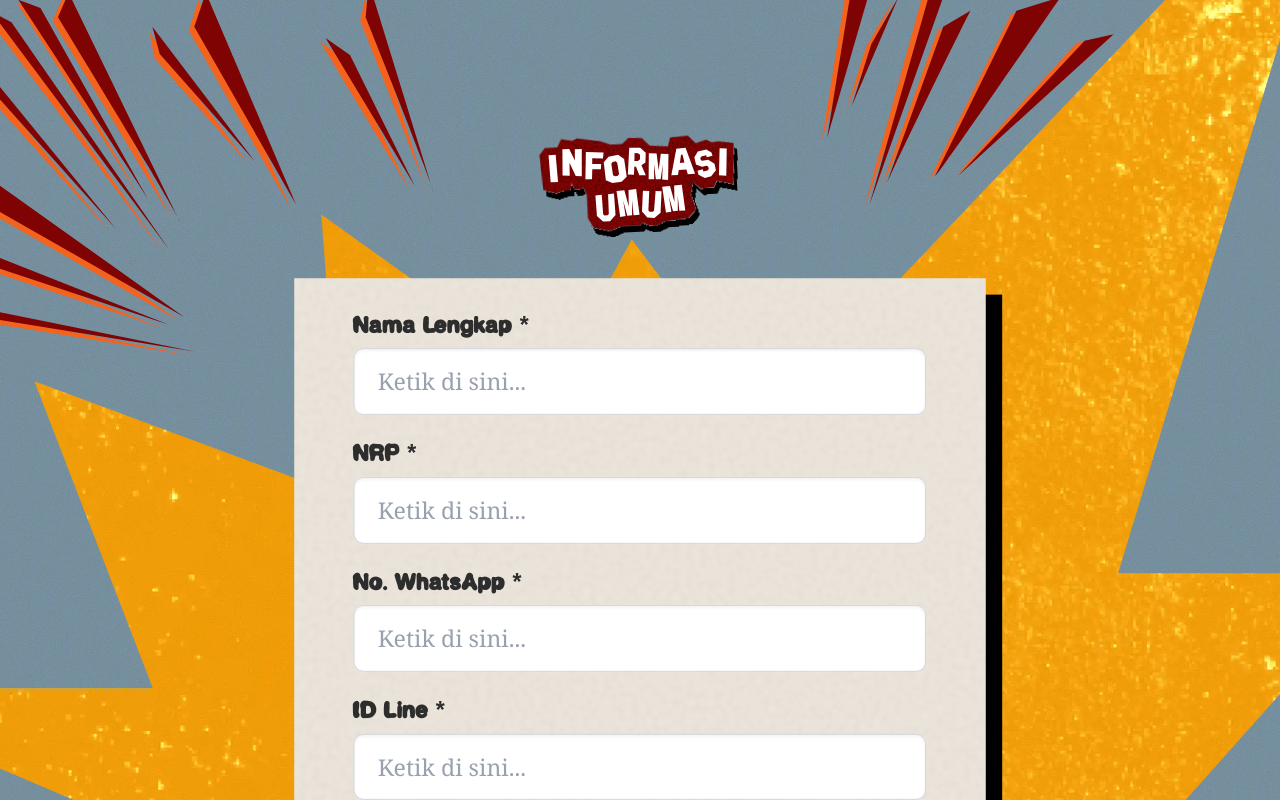
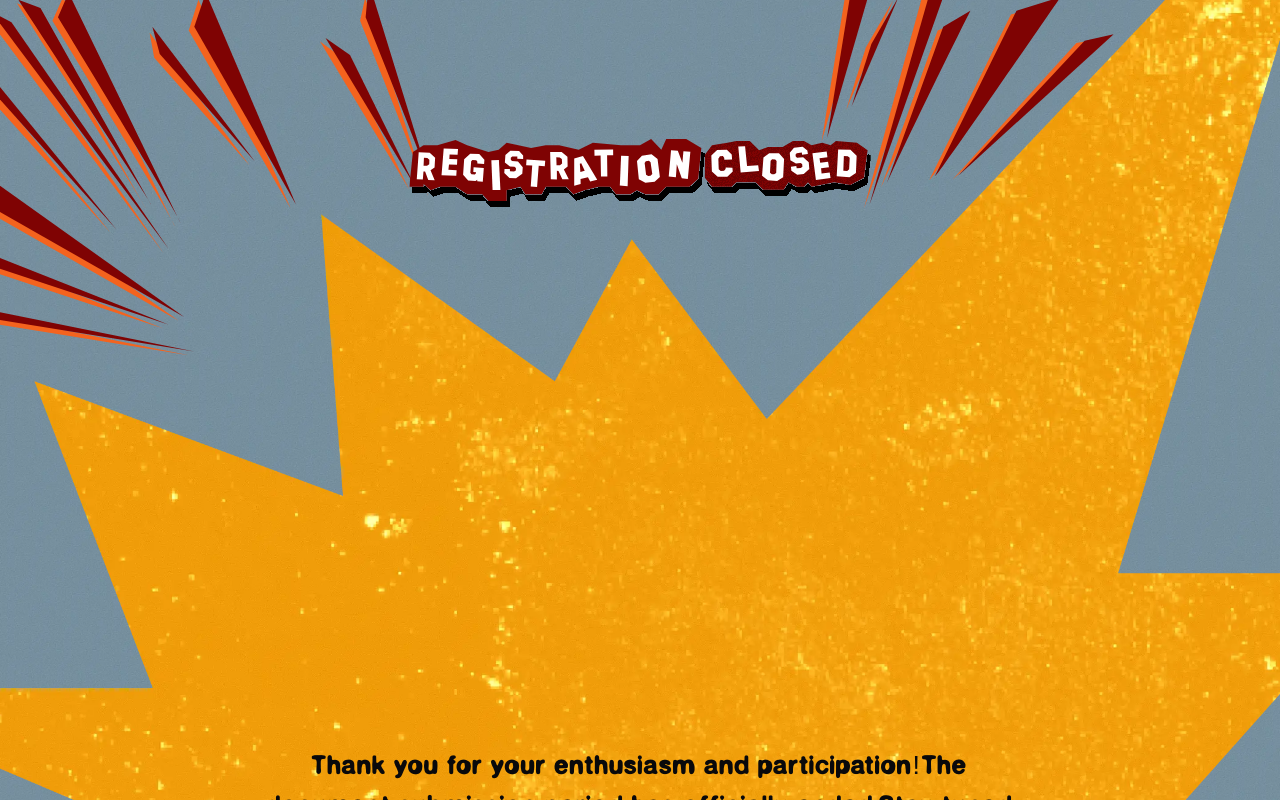
Before and after one commit to EvanCN10/IBL, a Next.js app in the folder frontend/: page /register in a window 1280 px wide. Shown: the part 1360-2160 px from the top of the page. Built offline with nearby package versions, Linux system fonts and the light colour scheme.

Commit message:
feat:form-closed

```diff
--- a/frontend/app/register/page.tsx
+++ b/frontend/app/register/page.tsx
@@ -7,6 +7,7 @@ import { LandingSection } from "@/components/sections/RegisterPage/LandingSectio
 import { MidSection } from "@/components/sections/RegisterPage/MidSection";
 import { FormSection } from "@/components/sections/RegisterPage/FormSection";
 import { useScaleRatio } from "@/lib/hooks/useScaleRatio";
+import { FormClosed } from "@/components/sections/RegisterPage/FormClosed";
 
 export default function Register() {
   const [isLoading, setIsLoading] = useState(true);
--- /dev/null
+++ b/frontend/components/sections/RegisterPage/FormClosed.tsx
@@ -0,0 +1,17 @@
+import React from 'react'
+import Image from 'next/image'
+import RegistrationClosed from "@/public/texts/form/Registration Closed.svg"
+
+export const FormClosed = () => {
+  return (
+    <div className='flex flex-col items-center gap-[605px]'>
+      <Image
+        src={RegistrationClosed}
+        alt='Registration Closed'
+      />
+      <p className='font-drowner tracking-widest max-w-[883px] text-center text-[30px]'>
+        Thank you for your enthusiasm and participation!The document submission period has officially ended.Stay tuned for the announcement!
+      </p>
+    </div>
+  )
+}
--- a/frontend/components/sections/RegisterPage/FormSection.tsx
+++ b/frontend/components/sections/RegisterPage/FormSection.tsx
@@ -3,159 +3,13 @@
 import React from "react";
 import Image from "next/image";
 import { motion } from "framer-motion";
-import { useRegistrationForm } from "@/hooks/useRegistrationForm";
-import { FormNavigation } from "./FormNavigation";
-import { FormSuccessScreen } from "./FormSuccessScreen";
-import { FormStepFields } from "./FormStepFields";
-import { UploadStep } from "./UploadStep";
-import { PortfolioReminderModal } from "./PortfolioReminderModal";
-import { SubmitLoadingScreen } from "./SubmitLoadingScreen";
-import { ValidationErrorToast } from "./ValidationErrorToast";
-import { noiseBg } from "@/constants/registerStyles";
-import { StepData } from "@/types/register";
+import { FormClosed } from "./FormClosed";
 
 // Direct imports for background graphics to preserve native dimensions
 import starBg from "@/public/images/star bg.webp";
 import sinarAtas from "@/public/images/Sinar Atas.svg";
 
-// Direct imports for title text SVGs
-import infoUmumText from "@/public/texts/form/Informasi Umum.svg";
-import subdivisi2Text from "@/public/texts/form/Subdivisi 2.svg";
-import subdivisi3Text from "@/public/texts/form/Subdivisi 3.svg";
-import uploadBerkasText from "@/public/texts/form/Upload Berkas.svg";
-
-const getTitleSvg = (step: number) => {
-  switch (step) {
-    case 1:
-      return infoUmumText;
-    case 2:
-      // Fallback: Using infoUmumText for Pertanyaan General until new SVG is available
-      return infoUmumText;
-    case 3:
-      return subdivisi2Text;
-    case 4:
-      return subdivisi3Text;
-    case 5:
-      return uploadBerkasText;
-    default:
-      return infoUmumText;
-  }
-};
-
-const TitleHeader = ({ step, style }: { step: number; style?: React.CSSProperties }) => {
-  const svgSrc = getTitleSvg(step);
-  return (
-    <div
-      className="absolute left-1/2 z-20 -translate-x-1/2 -rotate-3"
-      style={{
-        top: step === 1 ? "1677px" : step === 5 ? "1629px" : "1677px",
-        ...style,
-      }}
-    >
-      <Image src={svgSrc} alt="Title Header" priority />
-    </div>
-  );
-};
-
 export const FormSection = () => {
-  const {
-    step,
-    goToStep,
-    isSubmitted,
-    isSubmitting,
-    submitError,
-    currentType,
-    currentData,
-    formData,
-    updateField,
-    updateUploadField,
-    removeUploadField,
-    rawFiles,
-    showPortfolioModal,
-    dismissPortfolioModal,
-    handleNext,
-    handleBack,
-    clearError,
-  } = useRegistrationForm();
-
-  if (isSubmitted) {
-    return (
-      <div className="absolute top-0 left-0 w-[1440px] h-[3323px] select-none pointer-events-none">
-        {/* Background graphics (no-wrap next/image with imported dimensions) */}
-        <motion.div
-          initial={{ opacity: 0, scale: 0.8 }}
-          whileInView={{ opacity: 1, scale: 1 }}
-          viewport={{ once: false, amount: 0.1 }}
-          transition={{
-            type: "spring",
-            stiffness: 60,
-            damping: 14,
-          }}
-          className="absolute top-[1345px] left-0 z-0 pointer-events-none"
-        >
-          <motion.div
-            animate={{
-              scale: [1, 1.04, 1],
-            }}
-            transition={{
-              duration: 3.5,
-              ease: "easeInOut",
-              repeat: Infinity,
-              repeatType: "loop",
-            }}
-          >
-            <Image
-              src={starBg}
-              alt=""
-              priority
-            />
-          </motion.div>
-        </motion.div>
-
-        <motion.div
-          initial={{ opacity: 0, scale: 0.9 }}
-          whileInView={{ opacity: 1, scale: 1 }}
-          viewport={{ once: false, amount: 0.1 }}
-          transition={{
-            type: "spring",
-            stiffness: 60,
-            damping: 14,
-            delay: 0.05,
-          }}
-          className="absolute top-[1432px] left-[-156px] z-0 pointer-events-none"
-        >
-          <motion.div
-            animate={{
-              scale: [1, 1.04, 1],
-            }}
-            transition={{
-              duration: 3.5,
-              ease: "easeInOut",
-              repeat: Infinity,
-              repeatType: "loop",
-            }}
-          >
-            <Image
-              src={sinarAtas}
-              alt=""
-              priority
-            />
-          </motion.div>
-        </motion.div>
-
-        <motion.div
-          initial={{ opacity: 0, y: 50 }}
-          whileInView={{ opacity: 1, y: 0 }}
-          viewport={{ once: true, amount: 0.1 }}
-          transition={{ duration: 0.8, ease: "easeOut" }}
-          className="w-full h-full relative z-10 pointer-events-auto"
-        >
-          <FormSuccessScreen />
-        </motion.div>
-      </div>
-    );
-  }
-
   return (
     <div className="absolute top-0 left-0 w-[1440px] h-[3323px] select-none pointer-events-none">
       {/* Background graphics (no-wrap next/image with imported dimensions) */}
@@ -230,106 +84,12 @@ export const FormSection = () => {
           className="absolute left-1/2 -translate-x-1/2 pointer-events-auto z-30"
           style={{
             top: "1677px",
-            width: currentType === "form" ? "778px" : "863px",
-            height: currentType === "form" ? "917px" : "1396px",
+            width: "883px",
           }}
         >
-          {currentType === "form" ? (
-            <motion.div
-              key={step}
-              initial={{ opacity: 0, y: 40 }}
-              animate={{ opacity: 1, y: 0 }}
-              transition={{
-                type: "spring",
-                stiffness: 80,
-                damping: 14,
-                opacity: { duration: 0.3 }
-              }}
-              className="w-full h-full relative"
-            >
-              {/* Header Title Bubble */}
-              <TitleHeader step={step} style={{ top: step === 1 ? "0px" : step === 5 ? "-48px" : "0px" }} />
-
-              {/* Form Card/Grid Container (Figma top: 1843px, relative: 166px) */}
-              <div
-                className="absolute"
-                style={{
-                  top: "166px",
-                  width: "778px",
-                  height: "751px",
-                }}
-              >
-                <div
-                  className="w-full h-[1230px] border-none flex flex-col relative overflow-y-auto"
-                  style={{
-                    backgroundColor: "#EFE8DE",
-                    backgroundImage: noiseBg,
-                    borderWidth: "calc(var(--form-font-size) * 0.14)",
-                    boxShadow:
-                      "calc(var(--form-font-size) * 0.71) calc(var(--form-font-size) * 0.71) 0px 0px #000",
-                    paddingLeft: "var(--form-card-padding-x)",
-                    paddingRight: "var(--form-card-padding-x)",
-                    paddingTop: "var(--form-card-padding-y)",
-                    paddingBottom: "var(--form-card-padding-y)",
-                    gap: "var(--form-card-gap)",
-                  }}
-                >
-                  <FormStepFields
-                    step={step}
-                    formData={formData}
-                    currentData={currentData as StepData}
-                    updateField={updateField}
-                  />
-                </div>
-              </div>
-            </motion.div>
-          ) : (
-            <motion.div
-              key={step}
-              initial={{ opacity: 0, y: 40 }}
-              animate={{ opacity: 1, y: 0 }}
-              transition={{
-                type: "spring",
-                stiffness: 80,
-                damping: 14,
-                opacity: { duration: 0.3 }
-              }}
-              className="w-full h-full relative"
-            >
-              {/* Header Title Bubble for Upload Berkas */}
-              <TitleHeader step={step} style={{ top: step === 1 ? "0px" : step === 5 ? "-48px" : "0px" }} />
-
-              <UploadStep
-                  formData={formData}
-                  uploadData={formData.uploadBerkas}
-                  rawFiles={rawFiles}
-                  updateUploadField={updateUploadField}
-                  removeUploadField={removeUploadField}
-                  submitError={submitError}
-                  style={{ top: "166px" }}
-                />
-            </motion.div>
-          )}
+          <FormClosed />
         </motion.div>
-
-        {/* Navigation & Step Indicator Row */}
-        <FormNavigation
-          step={step}
-          goToStep={goToStep}
-          handleNext={handleNext}
-          handleBack={handleBack}
-          isSubmitting={isSubmitting}
-        />
       </div>
-
-      {/* Pengingat portofolio untuk divisi SMM/Website */}
-      <PortfolioReminderModal open={showPortfolioModal} onClose={dismissPortfolioModal} />
-
-      {/* Loading screen saat submit pendaftaran */}
-      {isSubmitting && <SubmitLoadingScreen />}
-
-      {/* Popup modal validasi error (auto-dismiss 3 detik) */}
-      <ValidationErrorToast message={submitError} onDismiss={clearError} />
     </div>
   );
 };
```
Also changed, not shown: frontend/public/texts/form/Registration Closed.svg (added).
